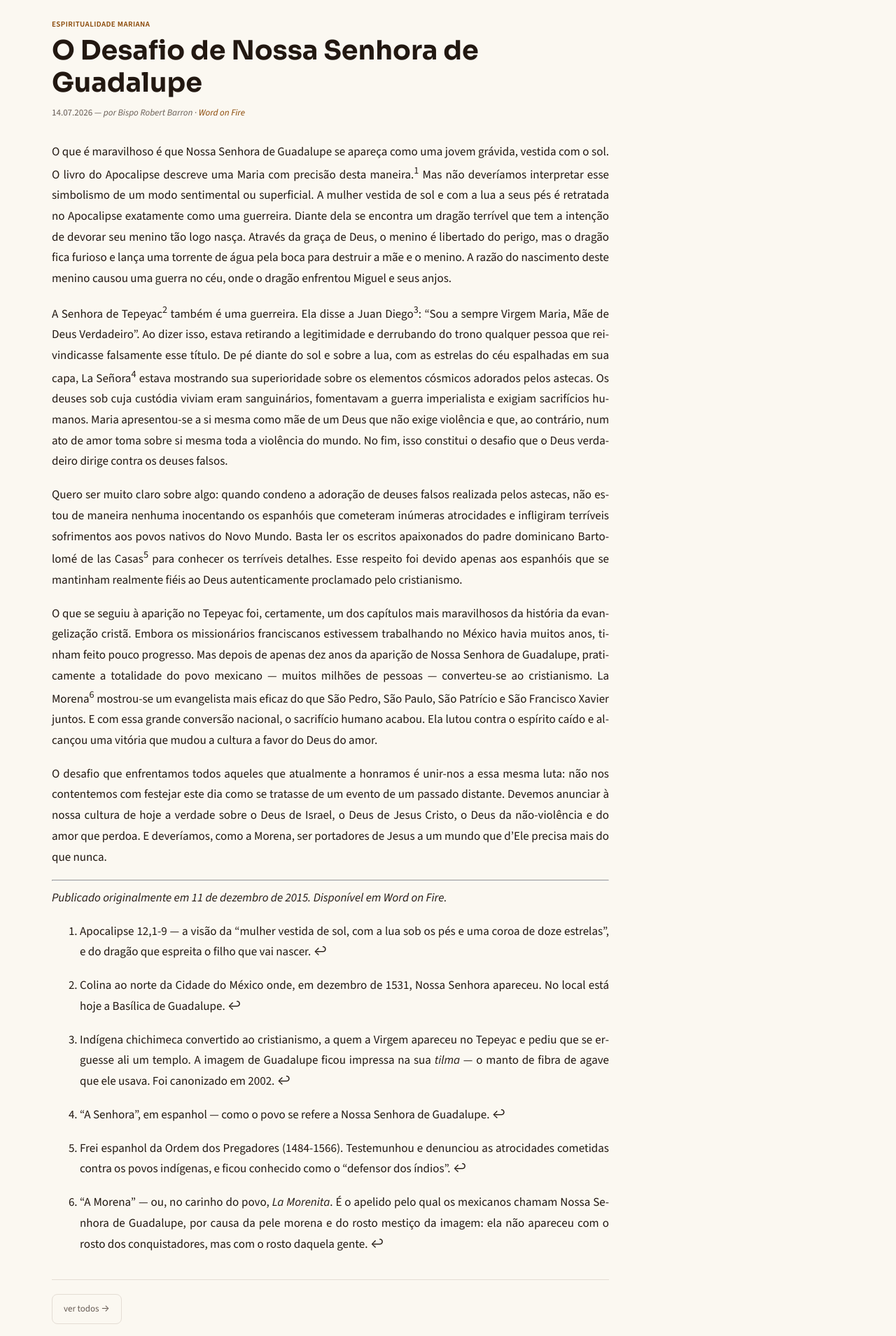
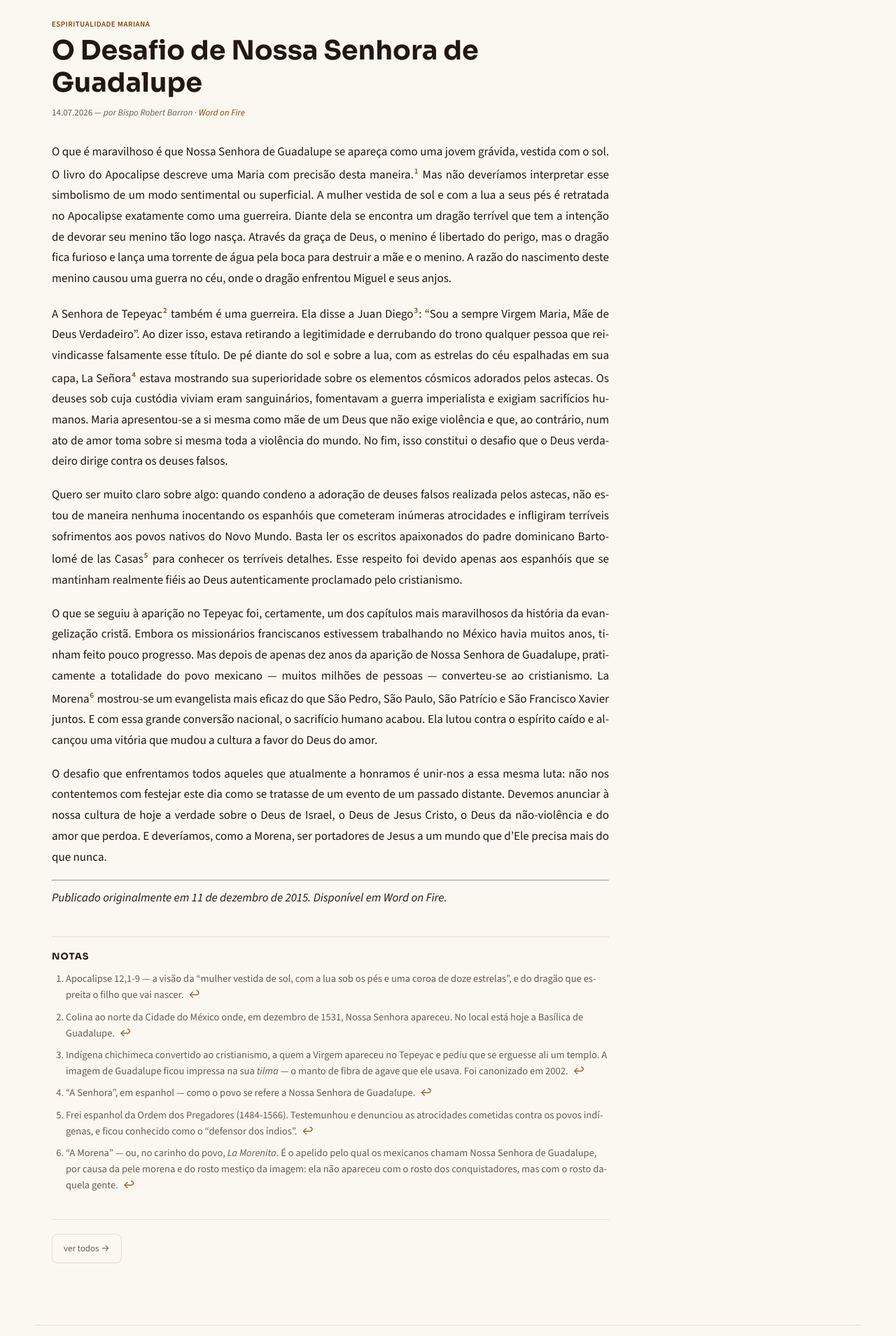
Before and after one commit to admariam/liturgiadiaria, a Jekyll site: the page built from _artigos/desafio-nossa-senhora-de-guadalupe.md, in a window 1280 px wide. Shown: the part 613-2522 px from the top of the page at 70% size. Built offline with Jekyll 4.4.1, drawn with Linux system fonts in a browser that asks for light colours.

Commit message:
CSS: notas de rodapé

```diff
--- a/assets/css/style.css
+++ b/assets/css/style.css
@@ -533,3 +533,43 @@
   .banner-topo img { height: 130px; }
   .banner-nome { font-size: 26px; bottom: 12px; }
 }
+
+/* ===== Notas de rodapé ===== */
+sup[role="doc-noteref"] a,
+.reflexao-texto sup a {
+  text-decoration: none;
+  font-weight: 700;
+  font-size: 11px;
+  color: var(--accent-deep);
+  padding: 0 1px;
+}
+sup[role="doc-noteref"] a:hover,
+.reflexao-texto sup a:hover { color: var(--primary); }
+
+.footnotes {
+  margin-top: 40px;
+  padding-top: 18px;
+  border-top: 1px solid var(--fio);
+  font-size: 14.5px;
+  line-height: 1.6;
+  color: var(--tinta-suave);
+}
+.footnotes::before {
+  content: "Notas";
+  display: block;
+  font-family: var(--display);
+  font-weight: 700;
+  font-size: 13px;
+  letter-spacing: .08em;
+  text-transform: uppercase;
+  color: var(--tinta);
+  margin-bottom: 10px;
+}
+.footnotes ol { margin: 0; padding-left: 20px; }
+.footnotes li { margin-bottom: 8px; text-align: left; }
+.footnotes li p { margin: 0; text-align: left; }
+.footnotes a.reversefootnote {
+  text-decoration: none;
+  color: var(--accent-deep);
+  margin-left: 4px;
+}
```
